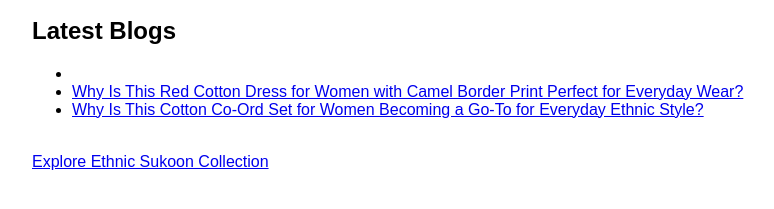
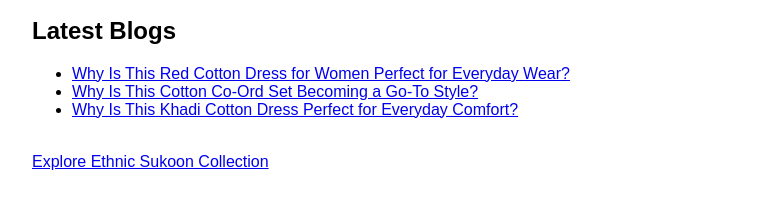
Before and after one commit to ethnic-sukoon/ethnic-sukoon-blogs, a plain HTML site: page index.html in a window 1280 px wide. Shown: the part 149-358 px from the top of the page, without its empty margins (16-790 px from the left). Drawn offline with Linux system fonts and the light colour scheme.

Commit message:
index.html

```diff
--- a/index.html
+++ b/index.html
@@ -15,10 +15,24 @@
   <h2>Latest Blogs</h2>
 
   <ul>
-    <li><a why-is-this-khadi-cotton-dress-for-women-the-perfect-choice-for-everyday-comfort-%26-style.html</a></li>
-    <li><a href="#">Why Is This Red Cotton Dress for Women with Camel Border Print Perfect for Everyday Wear?</a></li>
-    <li><a href="#">Why Is This Cotton Co-Ord Set for Women Becoming a Go-To for Everyday Ethnic Style?</a></li>
-  </ul>
+  <li>
+    <a href="#">
+      Why Is This Red Cotton Dress for Women Perfect for Everyday Wear?
+    </a>
+  </li>
+
+  <li>
+    <a href="#">
+      Why Is This Cotton Co-Ord Set Becoming a Go-To Style?
+    </a>
+  </li>
+
+  <li>
+    <a href="why-is-this-khadi-cotton-dress-for-women-the-perfect-choice-for-everyday-comfort-%26-style.html">
+      Why Is This Khadi Cotton Dress Perfect for Everyday Comfort?
+    </a>
+  </li>
+</ul>
 
   <br>
 
```
